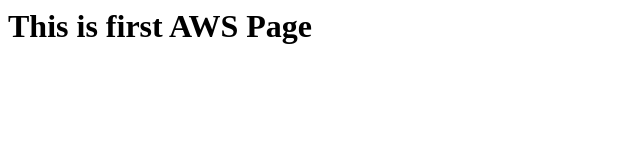
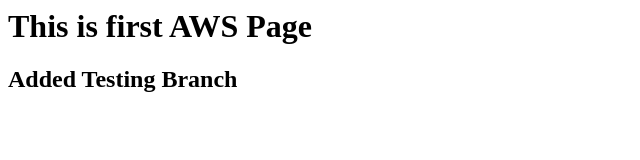
Before and after one commit to pandu-sayoji/aws-one, a plain HTML site: page index.html in a window 1280 px wide. Shown: the whole page, without its empty margins (0-640 px from the left). Drawn offline with Linux system fonts and the light colour scheme.

Commit message:
new testing branch created

```diff
--- a/index.html
+++ b/index.html
@@ -1 +1,3 @@
 <h1>This is first AWS Page</h1>
+
+<h2>Added Testing Branch</h2>
```
